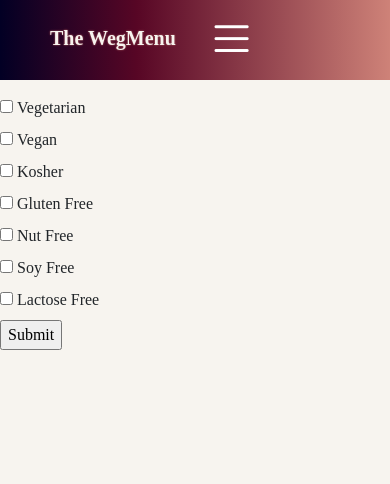
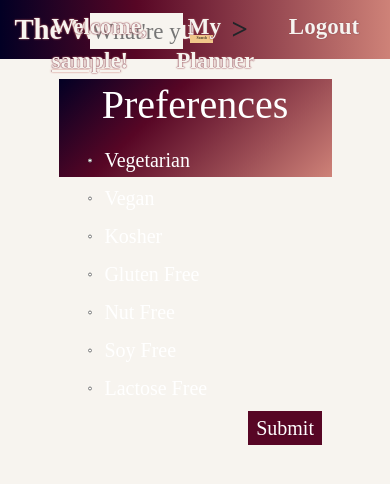
Before and after one commit to jzaia18/TheWegMenu, a Flask app: page /prefs in a window 390 px wide. Shown: the top 484 px of the page. Run offline with Flask 2, Linux system fonts and the light colour scheme; the visitor is signed in with stand-in values (Sample User, id 1); parts of the project's set-up code (start-up, migrations or seed data) failed here and were passed over; some libraries are stand-ins or nearby versions.

Commit message:
preference page not responsive

```diff
--- a/thewegmenu/static/css/base.css
+++ b/thewegmenu/static/css/base.css
@@ -57,7 +57,7 @@
     color: white;
 }
 
-.navbar-links li a:hover {
+.navbar-links a:hover {
     color: yellow;
     text-decoration: underline;
 }
@@ -237,9 +237,9 @@
 /* SEARCH -----------------------------------------------*/
 .search {
     display: inline-block;
-    position: fixed;
+    position: absolute;
     top: 1vw;
-    margin-left: 35%;
+    left: 36%;
 }
 
 .search-bar {
@@ -262,9 +262,18 @@
     background-color: #F2AC89;
 }
 
-@media only screen and (max-width: 750px){
-    .paral1, .paral2 {
-	height: 20%;
+@media only screen and (max-width: 1025px){
+    .search {
+	font-size: 1em;
+	left: 23vw;
+	margin-top: 1vw;
     }
-
+    .navbar {
+	font-size: 1.8em;
+	padding: 2vw 0vw;
+    }
+    .navbar-links {
+	margin-top: 1.25vw;
+	font-size: .8em;
+    }
 }
--- /dev/null
+++ b/thewegmenu/static/css/preference.css
@@ -0,0 +1,42 @@
+#prefs {
+    postition: relative;
+    background: linear-gradient(135deg, rgba(2,0,36,1) 0%, rgba(87,6,37,1) 35%, rgba(206,130,120,1) 100%);
+    margin-top: 8vw;
+    margin-left: auto;
+    margin-right: auto;
+    width: 70vw;
+    height: 25vw;
+    padding: .5vw;
+    text-align: center;
+    color: white;
+}
+
+#checklist {
+    font-size: 1.25em;
+    color: white;
+    padding: 2vw; .5vw;
+    text-align: left;
+    margin-bottom: 1vw;
+}
+
+#checklist form {
+    margin-bottom: 1vw;
+}
+
+#checklist form label {
+    font-size: 1em;
+    margin-left: 2vw;
+}
+
+#checklist form input[type=checkbox] {
+    margin-left: 5vw;
+    width: 1vw;
+}
+
+#checklist form input[type=submit] {
+    float: right;
+    border: none;
+    color: white;
+    padding: .5vw 2vw;
+    background-color: rgba(87,6,37,1);
+}
--- a/thewegmenu/templates/base.html
+++ b/thewegmenu/templates/base.html
@@ -16,18 +16,18 @@
 
     <nav class="navbar navbar-expand-lg navby" role="navigation">
       <a id="brand" href="/">The WegMenu</a>
-      <button class="navbar-toggler navbar-toggler-right" type="button" data-toggle="collapse" data-target="#navbarNav" aria-controls="navbarNav" aria-expanded="false" aria-label="Toggle navigation">
+      <!--<button class="navbar-toggler navbar-toggler-right" type="button" data-toggle="collapse" data-target="#navbarNav" aria-controls="navbarNav" aria-expanded="false" aria-label="Toggle navigation">
         <span class="navbar-toggler-icon"><img src="{{ url_for('static', filename='img/icon_dropdown.png' ) }}" alt="x" /></span>
       </button>
 
-      <div class="collapse navbar-collapse" id="navbarNav">
+      <div class="collapse navbar-collapse" id="navbarNav">-->
 	{% if 'user' in session %}
 	  <form method="POST" class="search" action="/search">
 	    <input required placeholder="What're you craving?" name="query" class="search-bar" type="text"></input>
 	    <button type="submit">Search</button>
 	  </form>
 	  <ul class="navbar-links">
-	  <p>Welcome, <u>{{ session['user'] }}</u>!</p>
+	  <a href="prefs">Welcome, <u>{{ session['user'] }}</u>!</a>
 	  <li>
 	    <a href="/planner"> My Planner </a>
 	  </li>
@@ -48,7 +48,7 @@
           </li>
 	  </ul>
 	  {% endif %}
-	</div>
+	<!</div>>
     </nav>
 
     {% with messages = get_flashed_messages() %}
--- a/thewegmenu/templates/preferences.html
+++ b/thewegmenu/templates/preferences.html
@@ -3,14 +3,17 @@
 {% block title %}Preferences{% endblock %}
 
 {% block css %}
+<link rel="stylesheet" type="text/css" href="{{ url_for('static', filename='css/preference.css') }}">
 {% endblock %}
+
 
 {% block body %}
 <br>
 <br>
-<br>
-<br>
-<div>
+
+<div id="prefs">
+<h1>Preferences</h1>
+  <div id="checklist">
     <form action="update_prefs" method="POST">
       <input type="checkbox" name="vegetarian" value="vegetarian">
       <label for="vegetarian">Vegetarian</label><br>
@@ -28,5 +31,6 @@
       <label for="lactose_free">Lactose Free</label><br>
       <input type="submit">
     </form>
+    </div>
 </div>
 {% endblock %}
```
